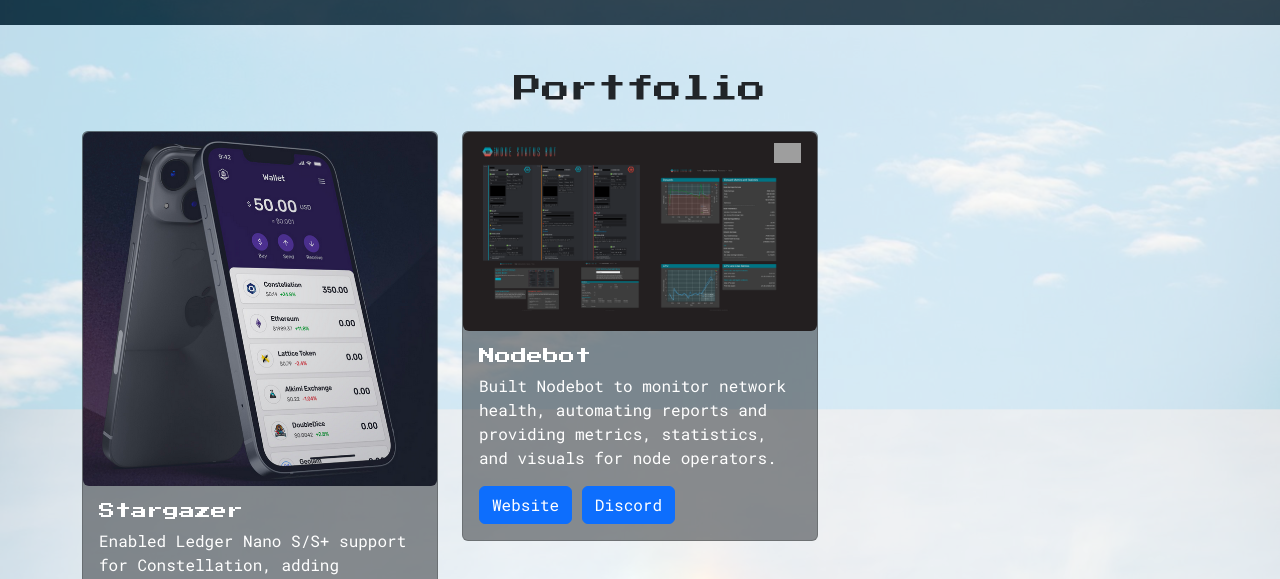
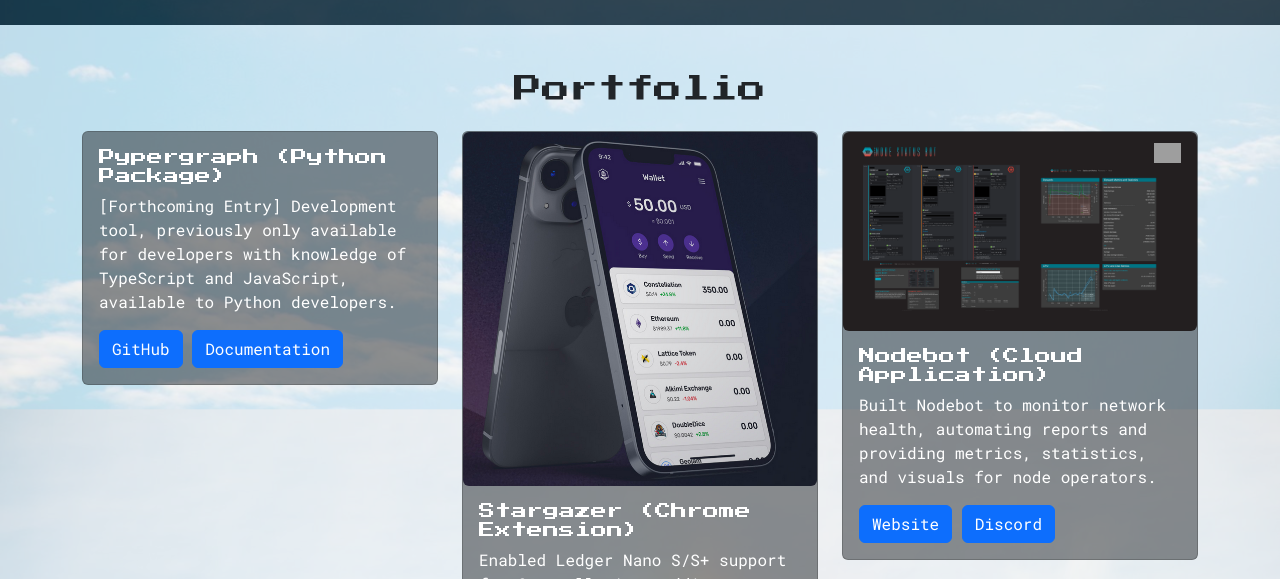
Before and after one commit to buzzgreyday/mringdal-web, a plain HTML site: page index.html in a window 1280 px wide. Shown: the part 5540-6119 px from the top of the page. Drawn offline with nearby package versions, Linux system fonts and the light colour scheme; no server answers; grey boxes are pictures that could not be loaded.

Commit message:
Add Pypergraph placeholder to Portfolio

```diff
--- a/index.html
+++ b/index.html
@@ -211,9 +211,19 @@
             <div class="row">
                 <div class="col-md-4 mb-4">
                     <div class="card bg-dark text-white bg-opacity-50">
+                        <div class="card-body">
+                            <h6 class="card-title">Pypergraph (Python Package)</h6>
+                            <p class="card-text">[Forthcoming Entry] Development tool, previously only available for developers with knowledge of TypeScript and JavaScript, available to Python developers. </p>
+                            <a href="https://github.com/buzzgreyday/pypergraph" class="btn btn-primary">GitHub</a>
+                            <a href="https://pypergraph-dag.readthedocs.io/" class="btn btn-primary">Documentation</a>
+                        </div>
+                    </div>
+                </div>
+                <div class="col-md-4 mb-4">
+                    <div class="card bg-dark text-white bg-opacity-50">
                         <img src="assets/portfolio/stargazer_ledger.png" class="card-img-top rounded" alt="Portfolio Image 1">
                         <div class="card-body">
-                            <h6 class="card-title">Stargazer</h6>
+                            <h6 class="card-title">Stargazer (Chrome Extension)</h6>
                             <p class="card-text">Enabled Ledger Nano S/S+ support for Constellation, adding <code>TransactionV2</code> functionality.</p>
                             <a href="https://github.com/buzzgreyday/stargazer-wallet-ledger" class="btn btn-primary">GitHub</a>
                             <a href="#ledger-mention" class="btn btn-primary">Mention</a>
@@ -224,7 +234,7 @@
                     <div class="card bg-dark text-white bg-opacity-50">
                         <a href="assets/portfolio/node_bot_stats.png"><img src="assets/portfolio/node_bot_stats.png" class="card-img-top rounded" alt="Portfolio Image 2" /></a>
                         <div class="card-body">
-                            <h6 class="card-title">Nodebot</h6>
+                            <h6 class="card-title">Nodebot (Cloud Application)</h6>
                             <p class="card-text">Built Nodebot to monitor network health, automating reports and providing metrics, statistics, and visuals for node operators.</p>
                             <a href="https://nodebot.app" class="btn btn-primary">Website</a>
                             <a href="https://discord.gg/WHwSdWJED3" class="btn btn-primary">Discord</a>
```
